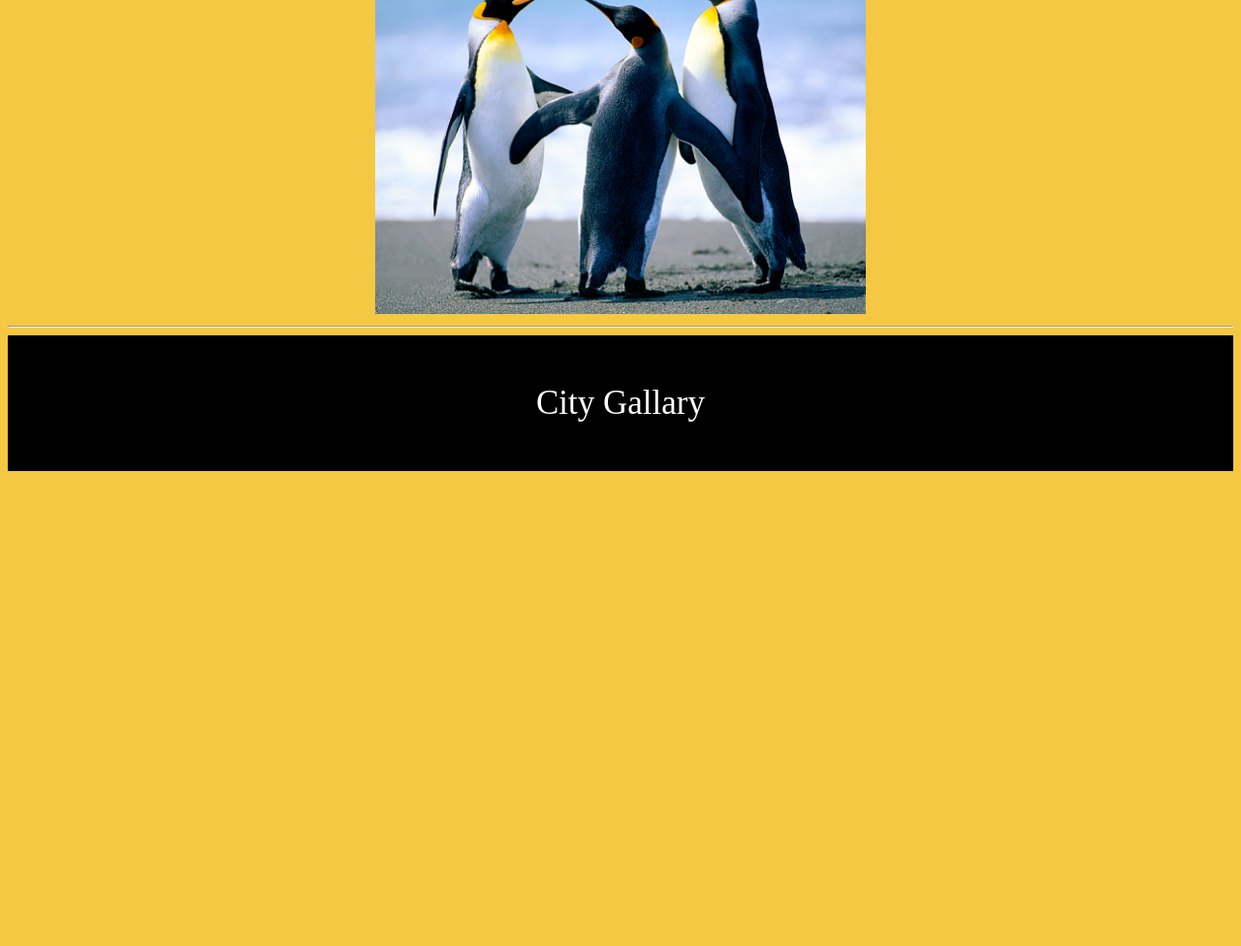
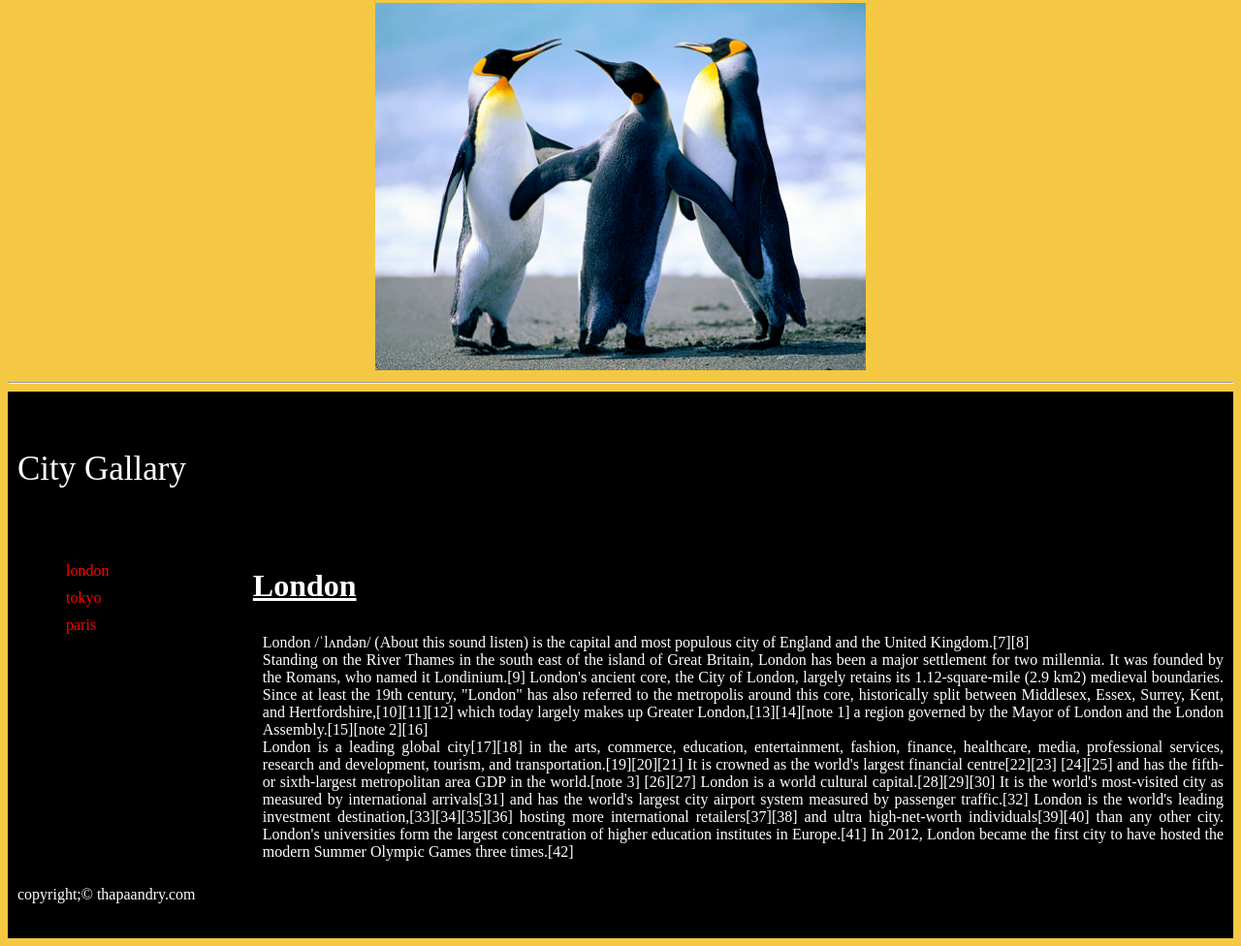
Before and after one commit to thapaandry/thapaandry.github.io, a plain HTML site: page index.html in a window 1280 px wide. Shown: the part 1720-2696 px from the top of the page at 97% size. Before the commit the page ends 2214 px from the top, so only its background shows below. Drawn offline with Linux system fonts and the light colour scheme.

Commit message:
city gallery

```diff
--- a/css/style.css
+++ b/css/style.css
@@ -54,3 +54,33 @@ div.heading{
   font-size: 35px;
   text-align: center;
 }
+div.footer{
+  background-color: black;
+  color:white;
+  text-align: center;
+  padding-bottom: 10px;
+  padding-top: 10px;
+}
+div.container{
+  width: 100%;
+  color:white
+}
+div.left{
+  width: 20%;
+  float: left;
+}
+div.content{
+  width: 80%;
+  float: left;
+}
+ul{
+  list-style-type: none;
+
+}
+li{
+  margin: 10px
+}
+p{
+  text-align: justify;
+  padding: 10px;
+}
--- a/index.html
+++ b/index.html
@@ -98,16 +98,34 @@
 <!-- header -->
       <p>City Gallary</p>
     </div>
-    <div class="">
-      <div class="">
+    <div class="container">
+      <div class="left">
         <!-- side bar -->
+        <ul>
+          <li>
+            <a href="#">london</a>
+          </li>
+          <li>
+            <a href="#">tokyo</a>
+          </li>
+          <li>
+            <a href="#">paris</a>
+          </li>
+        </ul>
       </div>
-      <div class="">
+      <div class="content">
         <!-- content -->
+        <h1>london</h1>
+        <p>London /ˈlʌndən/ (About this sound listen) is the capital and most populous city of England and the United Kingdom.[7][8]<br>
+
+Standing on the River Thames in the south east of the island of Great Britain, London has been a major settlement for two millennia. It was founded by the Romans, who named it Londinium.[9] London's ancient core, the City of London, largely retains its 1.12-square-mile (2.9 km2) medieval boundaries. Since at least the 19th century, "London" has also referred to the metropolis around this core, historically split between Middlesex, Essex, Surrey, Kent, and Hertfordshire,[10][11][12] which today largely makes up Greater London,[13][14][note 1] a region governed by the Mayor of London and the London Assembly.[15][note 2][16]<br>
+
+London is a leading global city[17][18] in the arts, commerce, education, entertainment, fashion, finance, healthcare, media, professional services, research and development, tourism, and transportation.[19][20][21] It is crowned as the world's largest financial centre[22][23] [24][25] and has the fifth- or sixth-largest metropolitan area GDP in the world.[note 3] [26][27] London is a world cultural capital.[28][29][30] It is the world's most-visited city as measured by international arrivals[31] and has the world's largest city airport system measured by passenger traffic.[32] London is the world's leading investment destination,[33][34][35][36] hosting more international retailers[37][38] and ultra high-net-worth individuals[39][40] than any other city. London's universities form the largest concentration of higher education institutes in Europe.[41] In 2012, London became the first city to have hosted the modern Summer Olympic Games three times.[42]</p>
       </div>
     </div>
-    <div class="">
+    <div class="footer">
 <!-- footer -->
+<p>copyright;&copy thapaandry.com</p>
     </div>
 
     <!-- end of main -->
```
